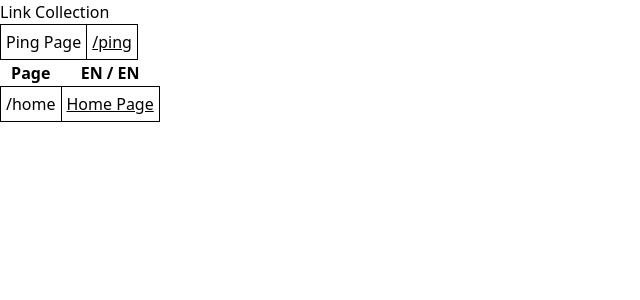
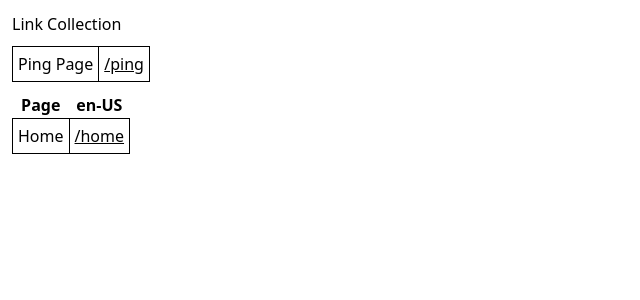
Before and after one commit to peteradam0/commercetools-client, a Next.js app: page / in a window 1280 px wide. Shown: the top 300 px of the page, without its empty margins (0-640 px from the left). Built offline with nearby package versions, Linux system fonts and the light colour scheme.

Commit message:
feat(links) adjust index page

```diff
--- a/src/app/(dev)/page.tsx
+++ b/src/app/(dev)/page.tsx
@@ -1,8 +1,8 @@
 export default function IndexPage() {
   return (
-    <div>
+    <div className='m-3'>
       <h2>Link Collection</h2>
-      <table style={{ borderCollapse: 'collapse' }}>
+      <table style={{ borderCollapse: 'collapse', marginTop: '10px' }}>
         <tbody>
           <tr>
             <td style={{ padding: 5, border: '1px solid black' }}>Ping Page</td>
@@ -14,20 +14,20 @@ export default function IndexPage() {
           </tr>
         </tbody>
       </table>
-      <div>
+      <div style={{ marginTop: '10px ' }}>
         <table style={{ borderCollapse: 'collapse' }}>
           <thead>
             <tr>
               <th>Page</th>
-              <th>EN / EN</th>
+              <th>en-US</th>
             </tr>
           </thead>
           <tbody>
             <tr>
-              <td style={{ padding: 5, border: '1px solid black' }}>/home</td>
+              <td style={{ padding: 5, border: '1px solid black' }}>Home</td>
               <td style={{ padding: 5, border: '1px solid black' }}>
-                <a style={{ textDecoration: 'underline' }} href={'/en/home'}>
-                  Home Page
+                <a style={{ textDecoration: 'underline' }} href={'/en-US/home'}>
+                  /home
                 </a>
               </td>
             </tr>
```
